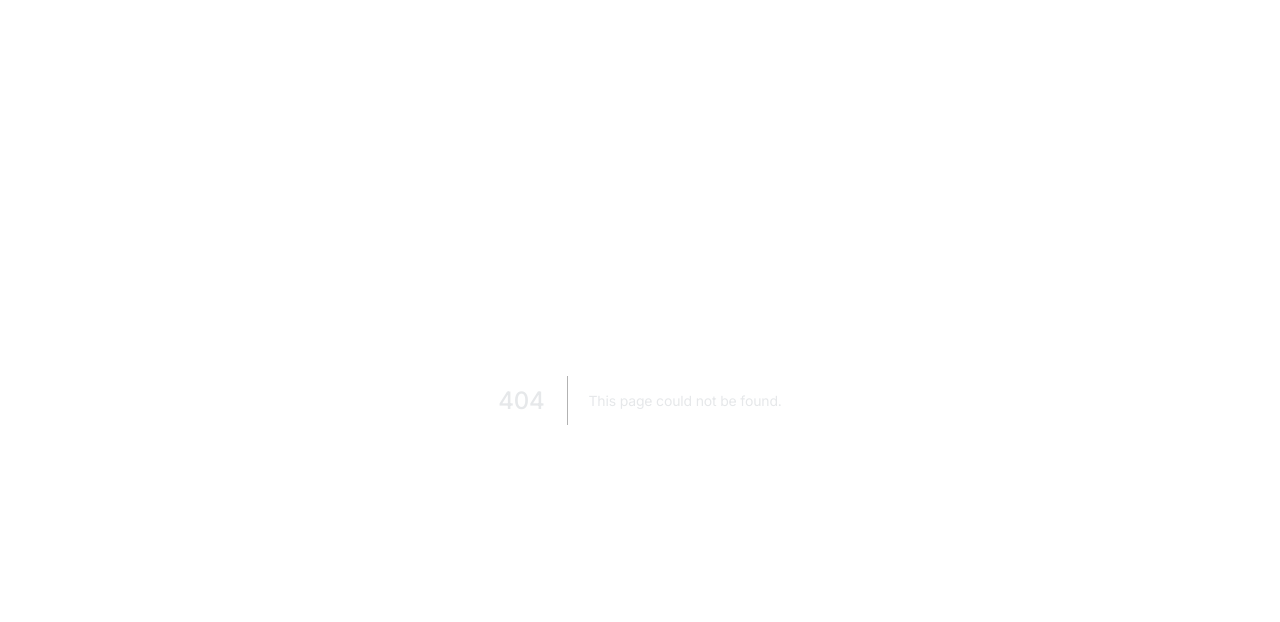
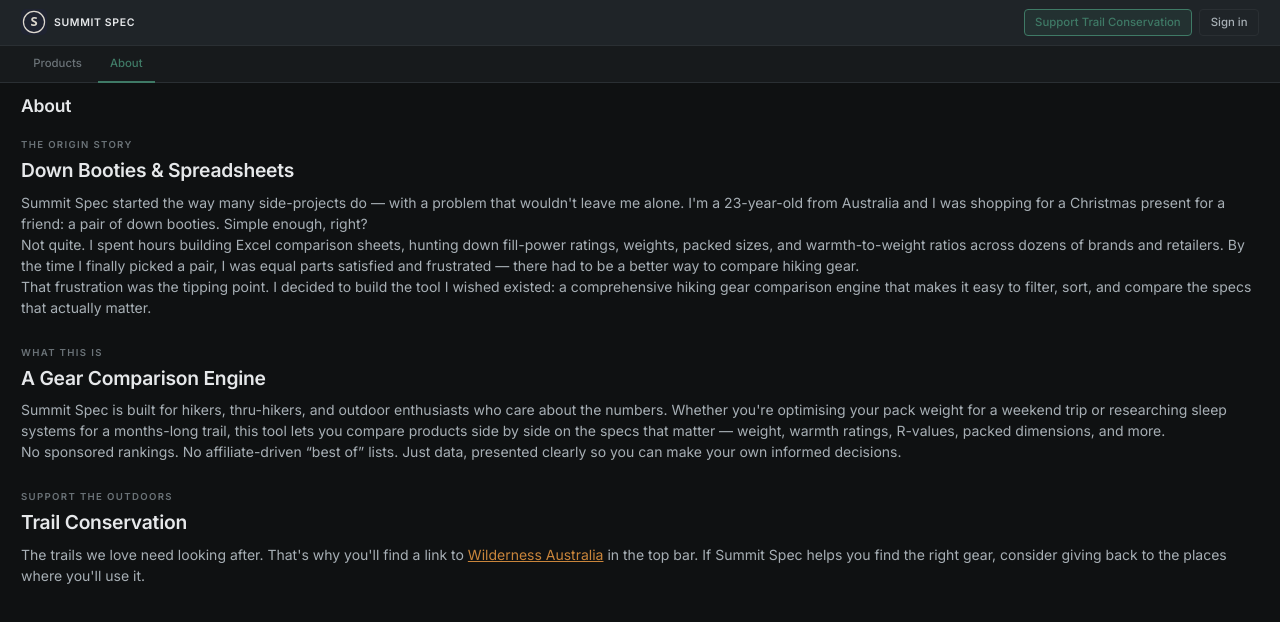
Before and after one commit to simontarrant/summit_spec, a Next.js app in the folder apps/web/: page /about in a window 1280 px wide. Before the commit this address had no page. Shown: the top 622 px of the page. Built offline with nearby package versions, Linux system fonts and the light colour scheme; no server answers.

Commit message:
agent: Add about me page/tab (attempt 1)

```diff
--- /dev/null
+++ b/apps/web/src/app/about/page.tsx
@@ -0,0 +1,77 @@
+import { AppShell } from "@/components/ui/app_shell";
+
+export const preferredRegion = "syd1";
+
+const tabs = [
+  { label: "Products", href: "/products" },
+  { label: "About", href: "/about" },
+];
+
+export default function AboutPage() {
+  return (
+    <AppShell tabs={tabs} pageTitle="About">
+      <main className="ui-page">
+        <section className="ui-card">
+          <p className="ui-label">The origin story</p>
+          <h2>Down Booties & Spreadsheets</h2>
+          <p>
+            Summit Spec started the way many side-projects do — with a problem
+            that wouldn&apos;t leave me alone. I&apos;m a 23-year-old from
+            Australia and I was shopping for a Christmas present for a friend:
+            a pair of down booties. Simple enough, right?
+          </p>
+          <p>
+            Not quite. I spent hours building Excel comparison sheets, hunting
+            down fill-power ratings, weights, packed sizes, and warmth-to-weight
+            ratios across dozens of brands and retailers. By the time I finally
+            picked a pair, I was equal parts satisfied and frustrated — there had
+            to be a better way to compare hiking gear.
+          </p>
+          <p>
+            That frustration was the tipping point. I decided to build the tool I
+            wished existed: a comprehensive hiking gear comparison engine that
+            makes it easy to filter, sort, and compare the specs that actually
+            matter.
+          </p>
+        </section>
+
+        <section className="ui-card">
+          <p className="ui-label">What this is</p>
+          <h2>A Gear Comparison Engine</h2>
+          <p>
+            Summit Spec is built for hikers, thru-hikers, and outdoor
+            enthusiasts who care about the numbers. Whether you&apos;re
+            optimising your pack weight for a weekend trip or researching sleep
+            systems for a months-long trail, this tool lets you compare products
+            side by side on the specs that matter — weight, warmth ratings,
+            R-values, packed dimensions, and more.
+          </p>
+          <p>
+            No sponsored rankings. No affiliate-driven &ldquo;best of&rdquo;
+            lists. Just data, presented clearly so you can make your own
+            informed decisions.
+          </p>
+        </section>
+
+        <section className="ui-card">
+          <p className="ui-label">Support the outdoors</p>
+          <h2>Trail Conservation</h2>
+          <p>
+            The trails we love need looking after. That&apos;s why you&apos;ll
+            find a link to{" "}
+            <a
+              href="https://www.wildernessaustralia.org.au/"
+              className="text-accent underline"
+              target="_blank"
+              rel="noopener noreferrer"
+            >
+              Wilderness Australia
+            </a>{" "}
+            in the top bar. If Summit Spec helps you find the right gear,
+            consider giving back to the places where you&apos;ll use it.
+          </p>
+        </section>
+      </main>
+    </AppShell>
+  );
+}
--- a/apps/web/src/app/example/page.tsx
+++ b/apps/web/src/app/example/page.tsx
@@ -5,6 +5,7 @@ export const preferredRegion = "syd1";
 const tabs = [
   { label: "Example", href: "/example" },
   { label: "Products", href: "/products" },
+  { label: "About", href: "/about" },
 ];
 
 export default function Page() {
--- a/apps/web/src/app/products/product-search.tsx
+++ b/apps/web/src/app/products/product-search.tsx
@@ -23,6 +23,7 @@ import type {
 const tabs = [
   { label: "Example", href: "/example" },
   { label: "Products", href: "/products" },
+  { label: "About", href: "/about" },
 ];
 
 // --- Schema resolution helpers ---
```
Also changed, not shown: 2 other files (tests, documents, lock files or other folders).
